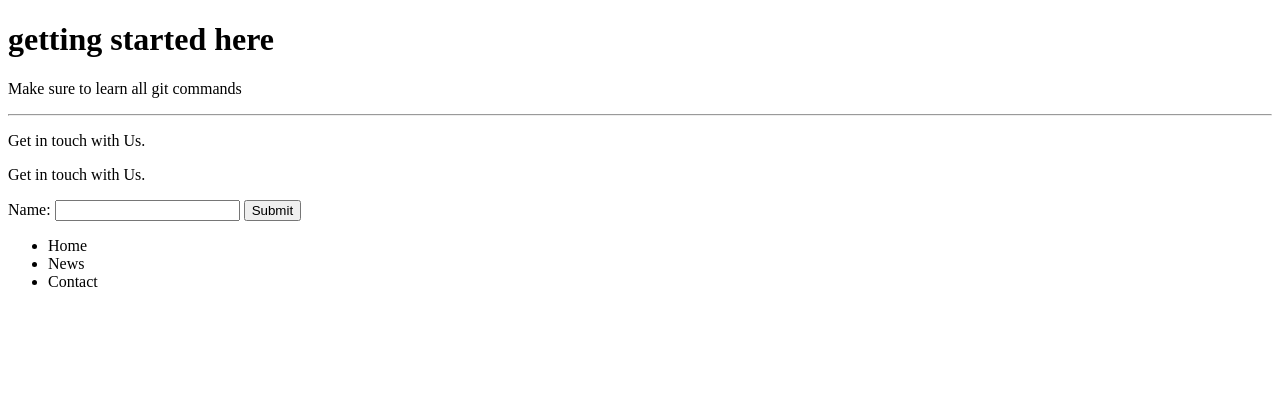
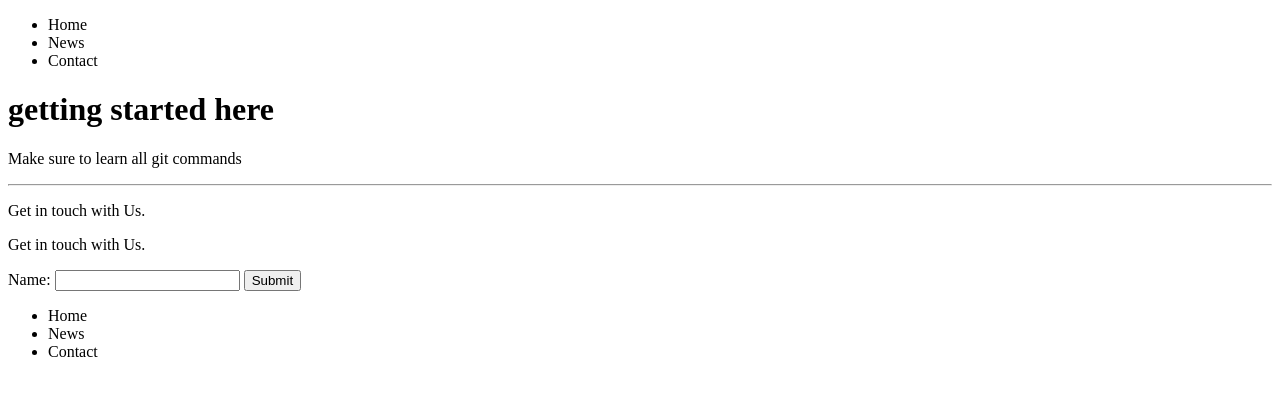
Before and after one commit to Aminfrka/learning-git, a plain HTML site: page index.html in a window 1280 px wide. Drawn offline with Linux system fonts and the light colour scheme.

Commit message:
new commits

```diff
--- a/index.html
+++ b/index.html
@@ -7,6 +7,13 @@
     <title>Document</title>
   </head>
   <body>
+    <header>
+      <ul>
+        <li>Home</li>
+        <li>News</li>
+        <li>Contact</li>
+     </ul>
+     </header>
     <h1>getting started here</h1>
     <p>Make sure to learn all git commands</p>
     <hr />
```
